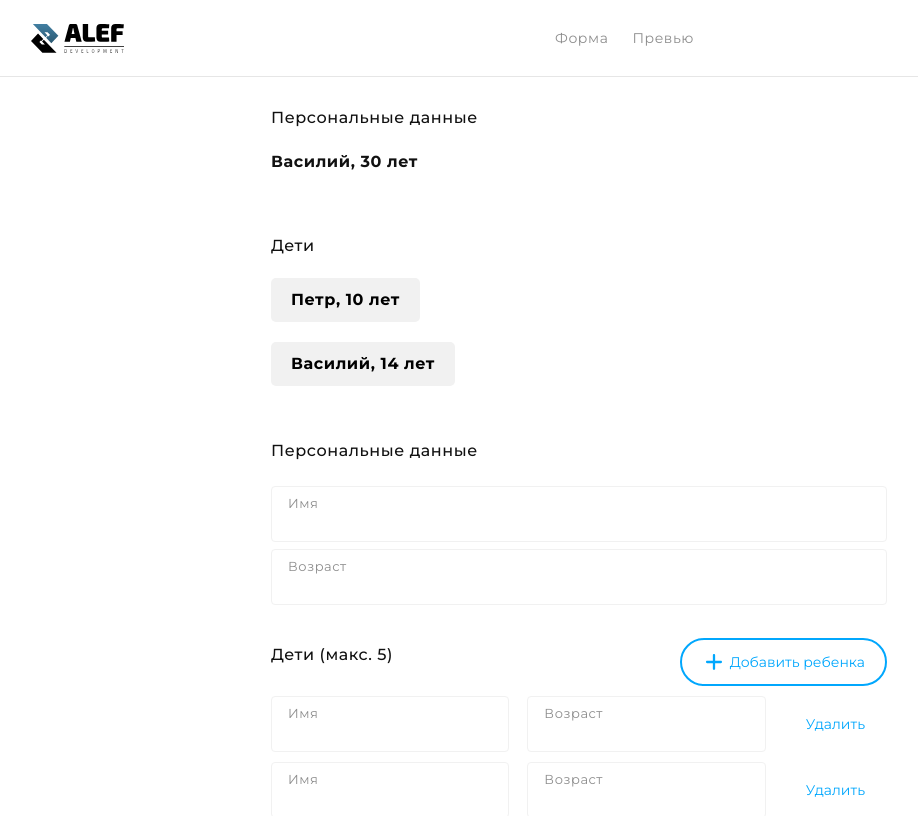
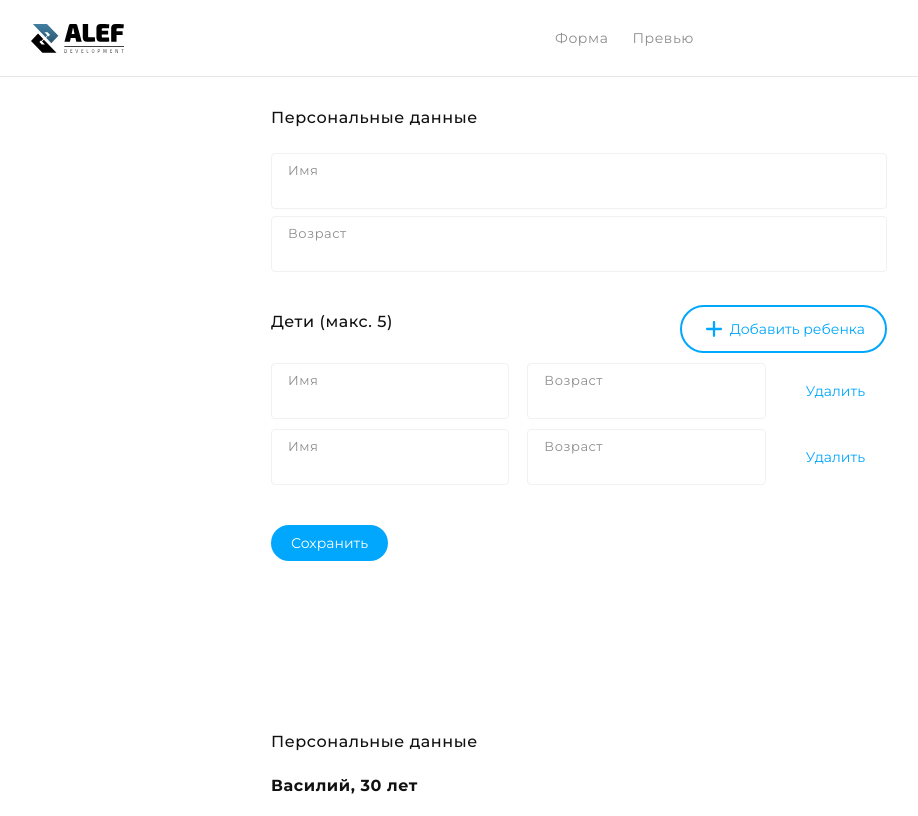
Before and after one commit to Dedal378/vue-alef, a Vue app: page / in a window 1280 px wide. Shown: the top 816 px of the page, without its empty margins (61-979 px from the left). Built offline with nearby package versions, Linux system fonts and the light colour scheme.

Commit message:
add components

```diff
--- a/src/App.vue
+++ b/src/App.vue
@@ -1,16 +1,21 @@
-<script setup></script>
+<script setup>
+import Userinfo from './components/Userinfo.vue'
+import BaseInput from './components/BaseInput.vue'
+import ButtonDelete from './components/ButtonDelete.vue'
+import ButtonSave from './components/ButtonSave.vue'
+import ButtonAdd from './components/ButtonAdd.vue'
+import BaseLogo from './components/BaseLogo.vue'
+import BaseList from './components/BaseList.vue'
+</script>
 
 <template>
   <header class="header">
     <div class="wrapper">
       <div class="content">
-        <img alt="logo" class="logo" src="./assets/image/logo.svg">
+        <BaseLogo />
 
         <div class="right">
-          <ul class="list">
-            <li><a href="#">Форма</a></li>
-            <li><a href="#">Превью</a></li>
-          </ul>
+          <BaseList />
         </div>
       </div>
     </div>
@@ -19,74 +24,39 @@
   <main class="main">
     <div class="wrapper">
       <div class="content">
-        <div class="card info">
-          <h3 class="user__title">Персональные данные</h3>
-          <h2 class="user__item">Василий, 30 лет</h2>
-
-          <div class="data">
-            <h3 class="data__title">Дети</h3>
-            <h2 class="data__item">Петр, 10 лет</h2>
-            <h2 class="data__item">Василий, 14 лет</h2>
-          </div>
-        </div>
-
         <div class="card personal-data">
           <h3 class="card__title">Персональные данные</h3>
-          <div class="input-block">
-            <label>Имя</label>
-            <input class="input" name="name" type="text">
-          </div>
-
-          <div class="input-block">
-            <label>Возраст</label>
-            <input class="input" name="age" type="text">
-          </div>
+          <BaseInput title="Имя" />
+          <BaseInput title="Возраст" />
         </div>
 
         <div class="card children">
           <div class="row">
             <h3 class="card__title">Дети (макс. 5)</h3>
 
-            <button class="button button_secondary">
-              <svg class="icon" fill="none" height="24" viewBox="0 0 24 24" width="24" xmlns="http://www.w3.org/2000/svg">
-                <path clip-rule="evenodd" d="M5.13332 10.8556C4.50125 10.8555 3.98887 11.3679 3.98887 12C3.98887 12.6321 4.50126 13.1445 5.13332 13.1445L10.8554 13.1445L10.8554 18.8668C10.8554 19.4989 11.3678 20.0113 11.9999 20.0113C12.632 20.0113 13.1444 19.4989 13.1444 18.8668L13.1443 13.1445L18.8667 13.1445C19.4988 13.1445 20.0112 12.6321 20.0112 12C20.0112 11.3679 19.4988 10.8556 18.8667 10.8556L13.1443 10.8556L13.1443 5.13338C13.1443 4.50132 12.632 3.98893 11.9999 3.98893C11.3678 3.98893 10.8554 4.50131 10.8554 5.13338L10.8554 10.8556L5.13332 10.8556Z" fill="" fill-rule="evenodd" />
-              </svg>
-              Добавить ребенка
-            </button>
+            <ButtonAdd />
           </div>
 
           <div class="row">
-            <div class="children input-block">
-              <label>Имя</label>
-              <input class="input" name="name" type="text">
-            </div>
+            <BaseInput title="Имя" />
+            <BaseInput title="Возраст" />
 
-            <div class="children input-block">
-              <label>Возраст</label>
-              <input class="input" name="age" type="text">
-            </div>
-
-            <button class="button button_flat">Удалить</button>
+            <ButtonDelete />
           </div>
 
           <div class="row">
-            <div class="children input-block">
-              <label>Имя</label>
-              <input class="input" name="age" type="text">
-            </div>
+            <BaseInput title="Имя" />
+            <BaseInput title="Возраст" />
 
-            <div class="children input-block">
-              <label>Возраст</label>
-              <input class="input" name="age" type="text">
-            </div>
-
-            <button class="button button_flat">Удалить</button>
+            <ButtonDelete />
           </div>
 
           <div class="button-save">
-            <button class="button button_primary">Сохранить</button>
+            <ButtonSave />
           </div>
         </div>
+
+        <Userinfo />
       </div>
     </div>
   </main>
@@ -126,14 +96,6 @@
 
     .right {
       flex: 0 1 calc(50% + 24px);
-
-      .list {
-        display: flex;
-
-        a {
-          margin-right: 24px;
-        }
-      }
     }
   }
 }
@@ -162,30 +124,6 @@
       margin-bottom: 15px;
     }
 
-    .input-block {
-      position: relative;
-      display: flex;
-      flex-direction: column;
-      justify-content: space-between;
-      height: 56px;
-      padding: 8px 16px 6px;
-      background: #fff;
-      border: 1px solid #f1f1f1;
-      border-radius: 4px;
-
-      label {
-        color: rgba(17, 17, 17, 0.48);
-        font-size: 13px;
-        line-height: 16px;
-      }
-
-      .input {
-        color: #111;
-        border: none;
-        outline: none;
-      }
-    }
-
     .row {
       display: flex;
       flex-direction: row;
@@ -210,30 +148,6 @@
     margin: 30px 0 136px;
   }
 
-  .info {
-    .user {
-      &__title {
-        margin-bottom: 20px;
-      }
-    }
-
-    .data {
-      margin-top: 60px;
-
-      &__title {
-        margin-bottom: 20px;
-      }
-
-      &__item {
-        max-width: fit-content;
-        margin-bottom: 20px;
-        padding: 10px 20px;
-        color: #000;
-        background: #f1f1f1;
-        border-radius: 5px;
-      }
-    }
-  }
 }
 
 .footer {
--- a/src/assets/main.scss
+++ b/src/assets/main.scss
@@ -110,71 +110,4 @@ fieldset {
   align-items: center;
   transition: all ease 0.3s;
   cursor: pointer;
-
-
-  &_flat {
-    color: #01a7fd;
-    background: none;
-    border: 2px solid transparent;
-    padding: 10px 20px;
-
-    &:hover {
-      background: rgba(110, 65, 226, 0.04);
-      border-radius: 4px;
-    }
-
-    &:focus {
-      border: 2px solid rgba(17, 17, 17, 0.48);
-      border-radius: 4px;
-    }
-
-    &:active {
-      background: rgba(110, 65, 226, 0.16);
-      border-radius: 4px;
-    }
-  }
-
-  &_primary {
-    padding: 10px 20px;
-    color: #fff;
-    background: #01a7fd;
-    border-radius: 100px;
-
-    &:hover {
-      background: #0f79af;
-    }
-
-    &:focus {
-      background: #ceecfc;
-    }
-
-    &:active {
-      background: #59c79f;
-    }
-  }
-
-  &_secondary {
-    color: #01a7fd;
-    border: 2px solid #01a7fd;
-    border-radius: 100px;
-    background: #fff;
-    padding: 10px 20px;
-
-    &:hover {
-      background: rgba(110, 65, 226, 0.04);
-    }
-
-    &:focus {
-      opacity: 0.56;
-    }
-
-    &:active {
-      background: rgba(110, 65, 226, 0.16);
-    }
-
-    .icon {
-      margin-right: 4px;
-      fill: #01a7fd
-    }
-  }
 }
--- /dev/null
+++ b/src/components/BaseInput.vue
@@ -0,0 +1,42 @@
+<script setup>
+defineProps({
+  title: {
+    type: String,
+    required: true,
+    default: 'Имя'
+  },
+})
+</script>
+
+<template>
+  <div class="input-block">
+    <label>{{ title }}</label>
+    <input class="input" type="text">
+  </div>
+</template>
+
+<style lang="scss">
+.input-block {
+  position: relative;
+  display: flex;
+  flex-direction: column;
+  justify-content: space-between;
+  height: 56px;
+  padding: 8px 16px 6px;
+  background: #fff;
+  border: 1px solid #f1f1f1;
+  border-radius: 4px;
+
+  label {
+    color: rgba(17, 17, 17, 0.48);
+    font-size: 13px;
+    line-height: 16px;
+  }
+
+  .input {
+    color: #111;
+    border: none;
+    outline: none;
+  }
+}
+</style>
--- /dev/null
+++ b/src/components/BaseList.vue
@@ -0,0 +1,20 @@
+<script setup>
+
+</script>
+
+<template>
+  <ul class="list">
+    <li><a href="#">Форма</a></li>
+    <li><a href="#">Превью</a></li>
+  </ul>
+</template>
+
+<style lang="scss" scoped>
+.list {
+  display: flex;
+
+  a {
+    margin-right: 24px;
+  }
+}
+</style>
--- /dev/null
+++ b/src/components/BaseLogo.vue
@@ -0,0 +1,7 @@
+<script setup>
+
+</script>
+
+<template>
+  <img alt="logo" class="logo" src="../assets/image/logo.svg">
+</template>
--- /dev/null
+++ b/src/components/ButtonAdd.vue
@@ -0,0 +1,39 @@
+<script setup>
+
+</script>
+
+<template>
+  <button class="button button_secondary">
+    <svg class="icon" fill="none" height="24" viewBox="0 0 24 24" width="24" xmlns="http://www.w3.org/2000/svg">
+      <path clip-rule="evenodd" d="M5.13332 10.8556C4.50125 10.8555 3.98887 11.3679 3.98887 12C3.98887 12.6321 4.50126 13.1445 5.13332 13.1445L10.8554 13.1445L10.8554 18.8668C10.8554 19.4989 11.3678 20.0113 11.9999 20.0113C12.632 20.0113 13.1444 19.4989 13.1444 18.8668L13.1443 13.1445L18.8667 13.1445C19.4988 13.1445 20.0112 12.6321 20.0112 12C20.0112 11.3679 19.4988 10.8556 18.8667 10.8556L13.1443 10.8556L13.1443 5.13338C13.1443 4.50132 12.632 3.98893 11.9999 3.98893C11.3678 3.98893 10.8554 4.50131 10.8554 5.13338L10.8554 10.8556L5.13332 10.8556Z" fill="" fill-rule="evenodd" />
+    </svg>
+    Добавить ребенка
+  </button>
+</template>
+
+<style lang="scss" scoped>
+.button_secondary {
+  color: #01a7fd;
+  border: 2px solid #01a7fd;
+  border-radius: 100px;
+  background: #fff;
+  padding: 10px 20px;
+
+  &:hover {
+    background: rgba(110, 65, 226, 0.04);
+  }
+
+  &:focus {
+    opacity: 0.56;
+  }
+
+  &:active {
+    background: rgba(110, 65, 226, 0.16);
+  }
+
+  .icon {
+    margin-right: 4px;
+    fill: #01a7fd
+  }
+}
+</style>
--- /dev/null
+++ b/src/components/ButtonDelete.vue
@@ -0,0 +1,31 @@
+<script setup>
+
+</script>
+
+<template>
+  <button class="button button_flat">Удалить</button>
+</template>
+
+<style lang="scss" scoped>
+.button_flat {
+  color: #01a7fd;
+  background: none;
+  border: 2px solid transparent;
+  padding: 10px 20px;
+
+  &:hover {
+    background: rgba(110, 65, 226, 0.04);
+    border-radius: 4px;
+  }
+
+  &:focus {
+    border: 2px solid rgba(17, 17, 17, 0.48);
+    border-radius: 4px;
+  }
+
+  &:active {
+    background: rgba(110, 65, 226, 0.16);
+    border-radius: 4px;
+  }
+}
+</style>
--- /dev/null
+++ b/src/components/ButtonSave.vue
@@ -0,0 +1,28 @@
+<script setup>
+
+</script>
+
+<template>
+  <button class="button button_primary">Сохранить</button>
+</template>
+
+<style lang="scss" scoped>
+.button_primary {
+  padding: 10px 20px;
+  color: #fff;
+  background: #01a7fd;
+  border-radius: 100px;
+
+  &:hover {
+    background: #0f79af;
+  }
+
+  &:focus {
+    background: #ceecfc;
+  }
+
+  &:active {
+    background: #59c79f;
+  }
+}
+</style>
--- /dev/null
+++ b/src/components/Userinfo.vue
@@ -0,0 +1,43 @@
+<script setup>
+
+</script>
+
+<template>
+  <div class="card info">
+    <h3 class="user__title">Персональные данные</h3>
+    <h2 class="user__item">Василий, 30 лет</h2>
+
+    <div class="data">
+      <h3 class="data__title">Дети</h3>
+      <h2 class="data__item">Петр, 10 лет</h2>
+      <h2 class="data__item">Василий, 14 лет</h2>
+    </div>
+  </div>
+</template>
+
+<style lang="scss" scoped>
+.info {
+  .user {
+    &__title {
+      margin-bottom: 20px;
+    }
+  }
+
+  .data {
+    margin-top: 60px;
+
+    &__title {
+      margin-bottom: 20px;
+    }
+
+    &__item {
+      max-width: fit-content;
+      margin-bottom: 20px;
+      padding: 10px 20px;
+      color: #000;
+      background: #f1f1f1;
+      border-radius: 5px;
+    }
+  }
+}
+</style>
```
